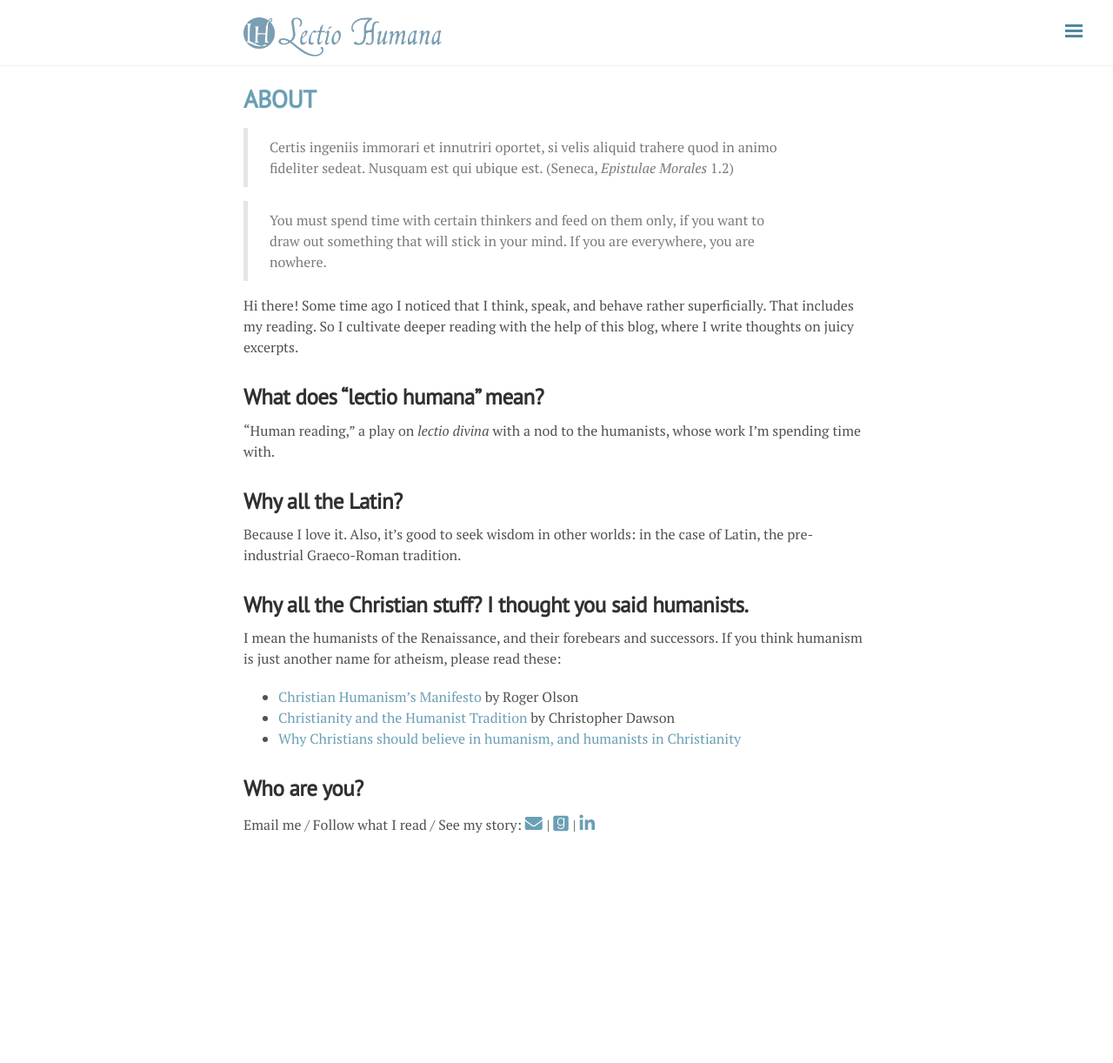
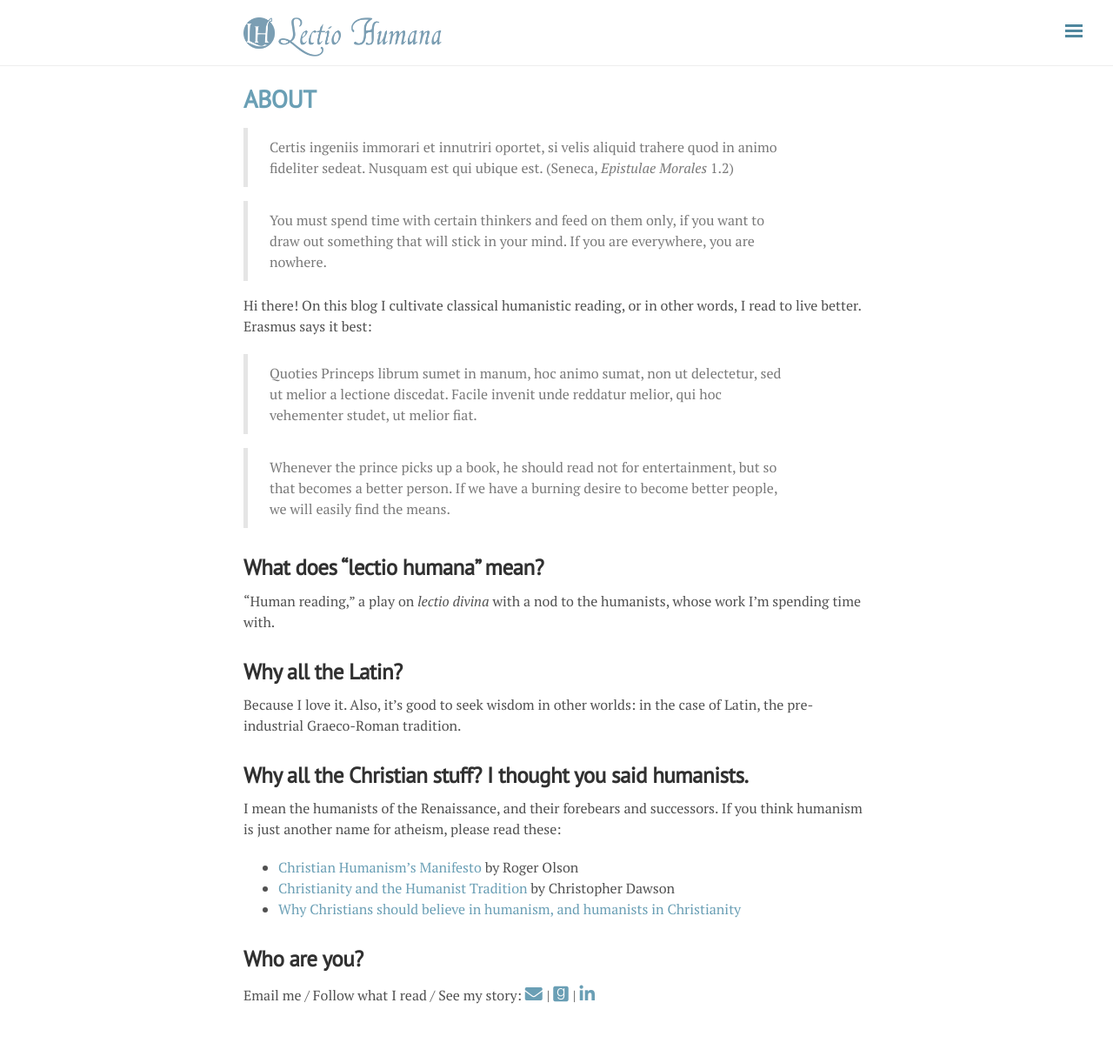
Before and after one commit to fpsvogel/lectiohumana, a Jekyll site: the page built from about.md, in a window 1280 px wide. Shown: the whole page at 87% size. Built offline with Jekyll 4.4.1, drawn with Linux system fonts in a browser that asks for light colours; nearby versions of some CDN libraries; before the commit the page ends 1026 px from its top, so only the background shows below that.

Commit message:
update about page

```diff
--- a/about.md
+++ b/about.md
@@ -7,7 +7,11 @@ title: About
 
 > You must spend time with certain thinkers and feed on them only, if you want to draw out something that will stick in your mind. If you are everywhere, you are nowhere.
 
-Hi there! Some time ago I noticed that I think, speak, and behave rather superficially. That includes my reading. So I cultivate deeper reading with the help of this blog, where I write thoughts on juicy excerpts.
+Hi there! On this blog I cultivate classical humanistic reading, or in other words, I read to live better. Erasmus says it best:
+
+> Quoties Princeps librum sumet in manum, hoc animo sumat, non ut delectetur, sed ut melior a lectione discedat. Facile invenit unde reddatur melior, qui hoc vehementer studet, ut melior fiat.
+
+> Whenever the prince picks up a book, he should read not for entertainment, but so that becomes a better person. If we have a burning desire to become better people, we will easily find the means.
 
 ### What does "lectio humana" mean?
 
```
